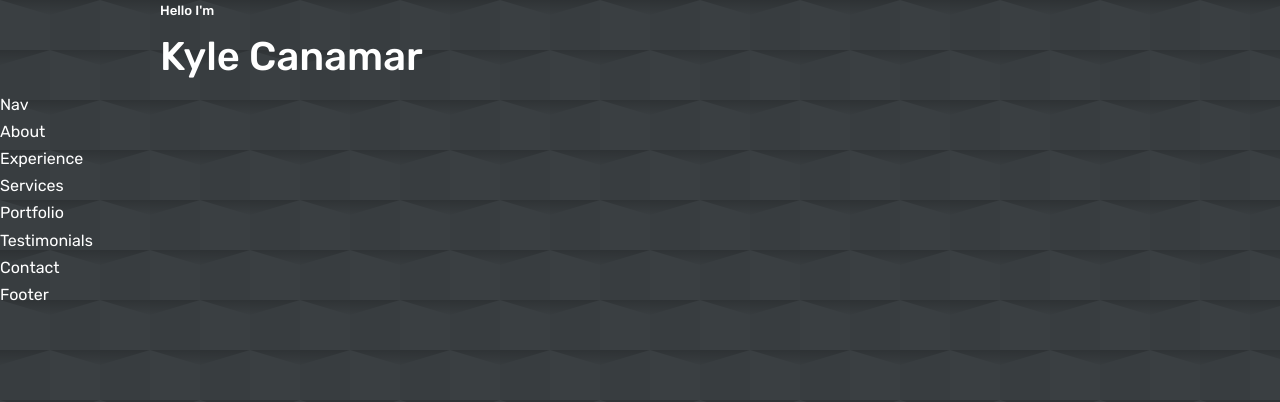
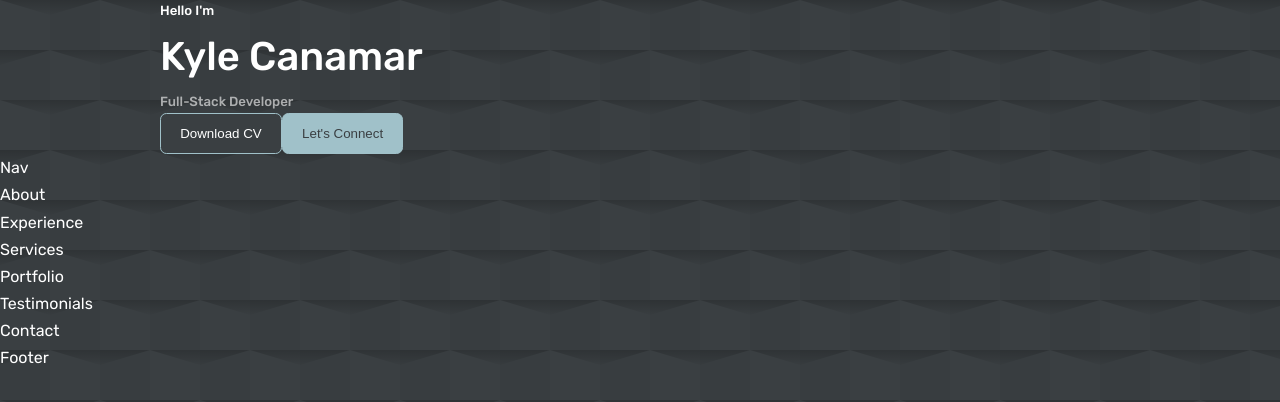
Before and after one commit to kcanamar/react-portfolio, a React (Create React App) app: page / in a window 1280 px wide. Shown: the top 402 px of the page. Built offline with nearby package versions, Linux system fonts and the light colour scheme.

Commit message:
imporves styling and creates call to action buttons with a downloadable resume/link to contact section of page.

```diff
--- /dev/null
+++ b/src/components/header/CTA.jsx
@@ -0,0 +1,11 @@
+import { Cta, Link, Button } from "../styled-components/styled-components";
+import CV from '../../assests/CV.pdf'
+
+export default function CTA() {
+    return (
+        <Cta>
+            <Link href={CV} download><Button>Download CV</Button></Link>
+            <Link href="#contact"><Button className='primary'>Let's Connect</Button></Link>
+        </Cta>
+    )
+}
--- a/src/components/header/Header.jsx
+++ b/src/components/header/Header.jsx
@@ -1,4 +1,5 @@
 import { Container, Title, SubTitle } from "../styled-components/styled-components"
+import CTA from "./CTA"
 
 export default function Header(){
     return (
@@ -6,6 +7,8 @@ export default function Header(){
             <Container>
                 <SubTitle>Hello I'm</SubTitle>
                 <Title>Kyle Canamar</Title>
+                <SubTitle className='text-light'>Full-Stack Developer</SubTitle>
+                <CTA/>
             </Container>
         </header>
     )
--- a/src/components/styled-components/styled-components.jsx
+++ b/src/components/styled-components/styled-components.jsx
@@ -21,6 +21,9 @@ const Title = styled.h1`
 
 const SubTitle = styled.h5`
     font-weight: 500;
+    &.text-light {
+        color: ${theme.light}
+    }
 `
 
 const Section = styled.section`
@@ -56,9 +59,10 @@ const Link = styled.a`
 `
 
 const Button = styled.button`
+    background: ${theme.main};
     width: max-content;
     display: inline-block;
-    color: ${theme.primary};
+    color: ${theme.white};
     padding: 0.75rem 1.2rem;
     border-radius: 0.4rem;
     cursor: pointer;
@@ -74,6 +78,12 @@ const Button = styled.button`
     &.primary {
         background: ${theme.primary};
         color: ${theme.main};
+
+        &:hover {
+            background: ${theme.white};
+            color: ${theme.main};
+            border-color: transparent;
+        }
     }
 `
 
@@ -83,4 +93,8 @@ const Image = styled.img`
     object-fit: cover;
 `
 
-export { Container, Title, Section, Link, Button, Image, SubTitle };
+const Cta = styled.div`
+
+`
+
+export { Container, Title, Section, Link, Button, Image, SubTitle, Cta };
--- a/src/index.css
+++ b/src/index.css
@@ -32,7 +32,3 @@ h3,
 h4 {
     font-weight: 500;
 }
-
-.text-light {
-    color:rgba(255, 255, 255, 0.6) /* theme light */
-}
```
Also changed, not shown: 1 other file (tests, documents, lock files or other folders).
